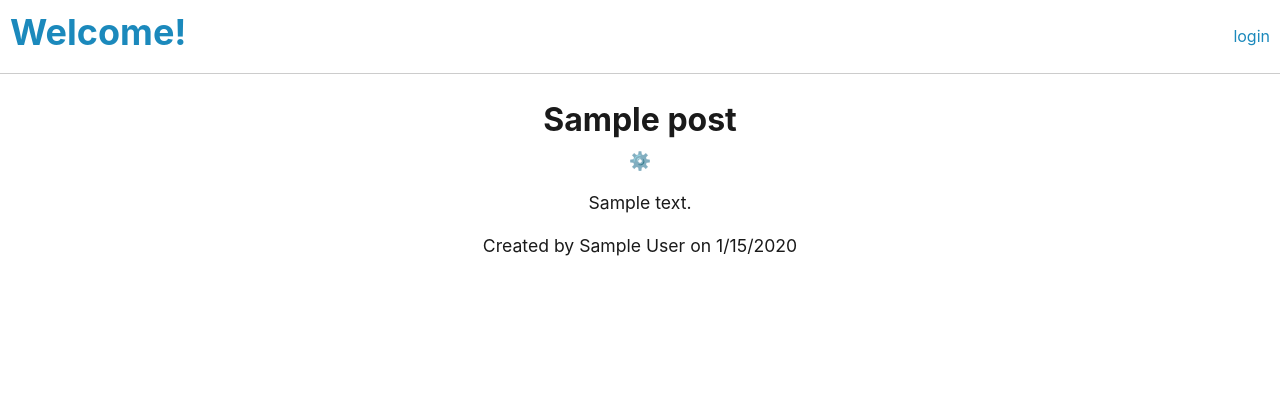
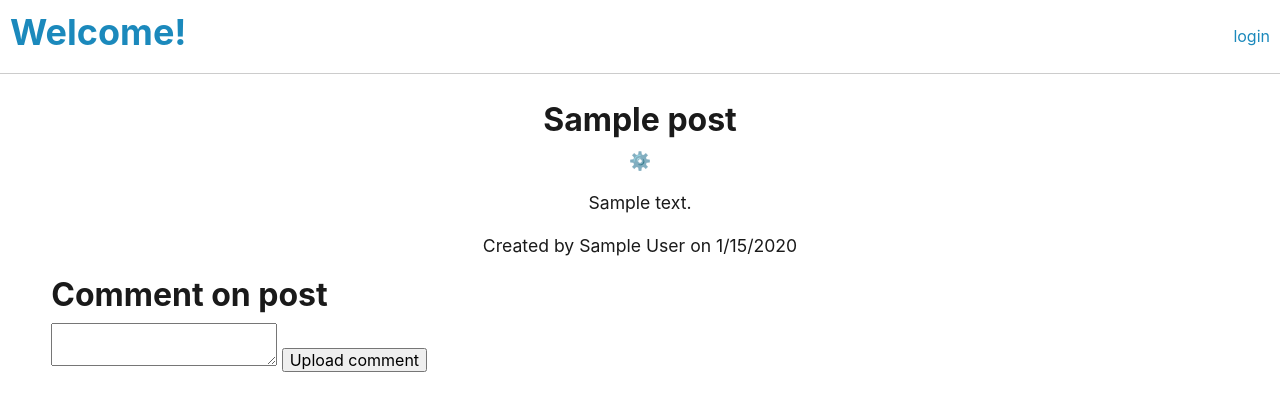
Before and after one commit to LilOTechGod/Tech-blog, a Node server app: page /post/1 in a window 1280 px wide. Shown: the top 411 px of the page. Run offline with Node 20, Linux system fonts and the light colour scheme; tables that the repository leaves empty hold one stand-in row (values such as "Sample post"); some libraries are stand-ins or nearby versions.

Commit message:
added comment section into posthandlebars

```diff
--- a/controllers/api/index.js
+++ b/controllers/api/index.js
@@ -1,8 +1,10 @@
 const router = require('express').Router();
 const userRoutes = require('./userRoutes');
 const postRoutes = require('./postRoutes');
+const commentRoutes = require('./commentRoutes');
 
 router.use('/user', userRoutes);
 router.use('/post', postRoutes);
+router.use('/comment', commentRoutes);
 
 module.exports = router;
--- a/controllers/homeRoutes.js
+++ b/controllers/homeRoutes.js
@@ -42,6 +42,15 @@ router.get('/post/:id', async (req, res) => {
           model: User,
           attributes: ['name'],
         },
+        {
+          model: Comment,
+            include: [
+              {
+                model: User,
+              attributes: ['name']
+        }
+      ]
+        }
       ],
     });
 
--- a/models/Comment.js
+++ b/models/Comment.js
@@ -12,10 +12,12 @@ Comment.init (
             autoIncrement: true,
           },
         content: {
-            type: DataTypes.TEXT
+            type: DataTypes.TEXT,
+            allowNull: false
         },
         user_id: {
             type: DataTypes.INTEGER,
+            allowNull:false,
             references: {
               model: 'user',
               key: 'id',
@@ -23,6 +25,7 @@ Comment.init (
           },
         post_id: {
             type: DataTypes.INTEGER,
+            allowNull: false,
             references: {
               model: 'post',
               key: 'id',
--- /dev/null
+++ b/public/js/comment.js
@@ -0,0 +1,25 @@
+const newFormHandler = async (event) => {
+    event.preventDefault();
+
+    const comment = document.querySelector('#post-comment').value.trim();
+
+    if (comment) {
+      const response = await fetch(`/api/comment`, {
+        method: 'POST',
+        body: JSON.stringify({ content : comment }),
+        headers: {
+          'Content-Type': 'application/json',
+        },
+      });
+
+      if (response.ok) {
+        document.location.reload();
+      } else {
+        alert('Failed to create comment');
+      }
+    }
+  };
+
+  document
+  .querySelector('.comments')
+  .addEventListener('submit', newFormHandler);
--- a/views/post.handlebars
+++ b/views/post.handlebars
@@ -5,3 +5,20 @@
   <p>Created by {{user.name}} on {{format_date date_created}}</p>
 
 </div>
+
+
+<form class="comments">
+  <h2>Comment on post</h2>
+  <textarea id="post-comment"></textarea>
+  <button>Upload comment</button>
+</form>
+
+{{#each comment as |comment| }}
+<div class="row mb-4 project">
+  <div class="col-md-12">
+    <h2>{{comment.content}}</h2>
+    <h3>{{comment.user.id}}</h3>
+</div>
+{{/each}}
+
+<script src="/js/comment.js"></script>
```
Also changed, not shown: controllers/api/commentRoutes.js (added, +19 -0 lines).
